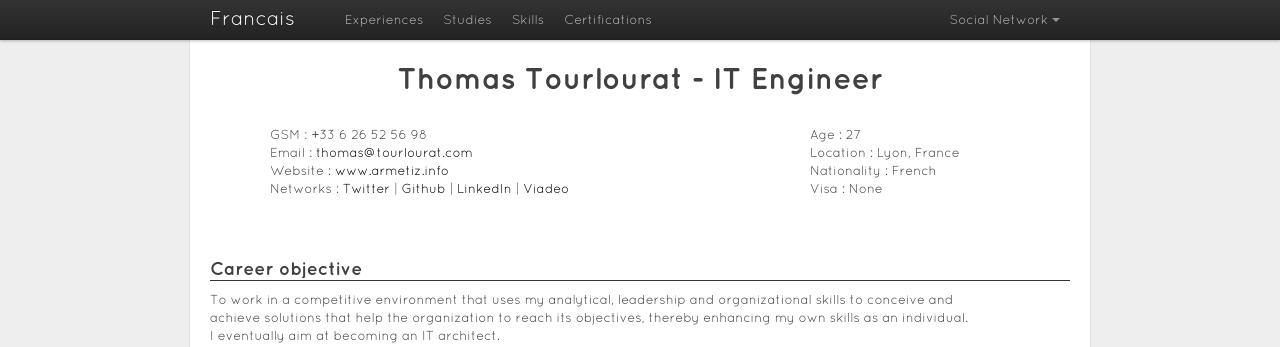
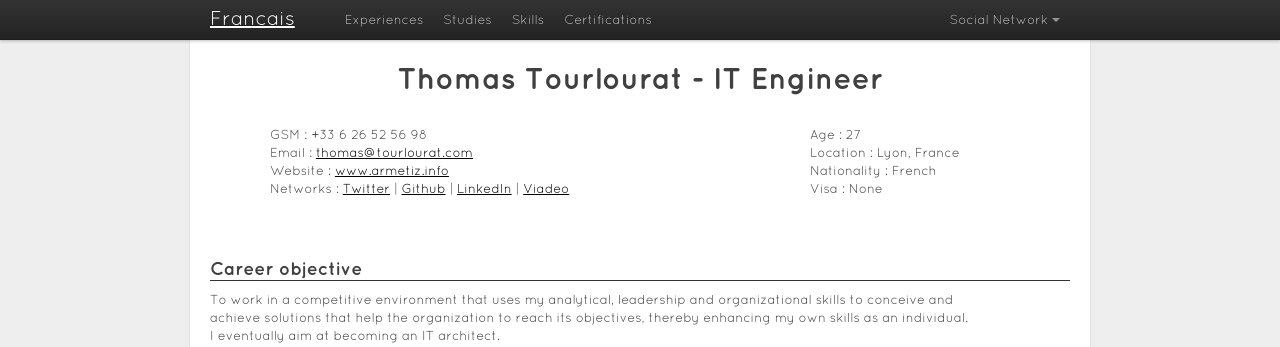
Before and after one commit to armetiz/cv, a PHP site: page /english.html in a window 1280 px wide. Shown: the top 347 px of the page. Run offline with PHP 8.4, Linux system fonts and the light colour scheme.

Commit message:
add underline decoration

```diff
--- a/styles/default.css
+++ b/styles/default.css
@@ -36,6 +36,10 @@ body {
 
 ul {
     padding-left: 20px;
+}
+
+a {
+    text-decoration: underline;
 }
 
 .container > footer p {
```
